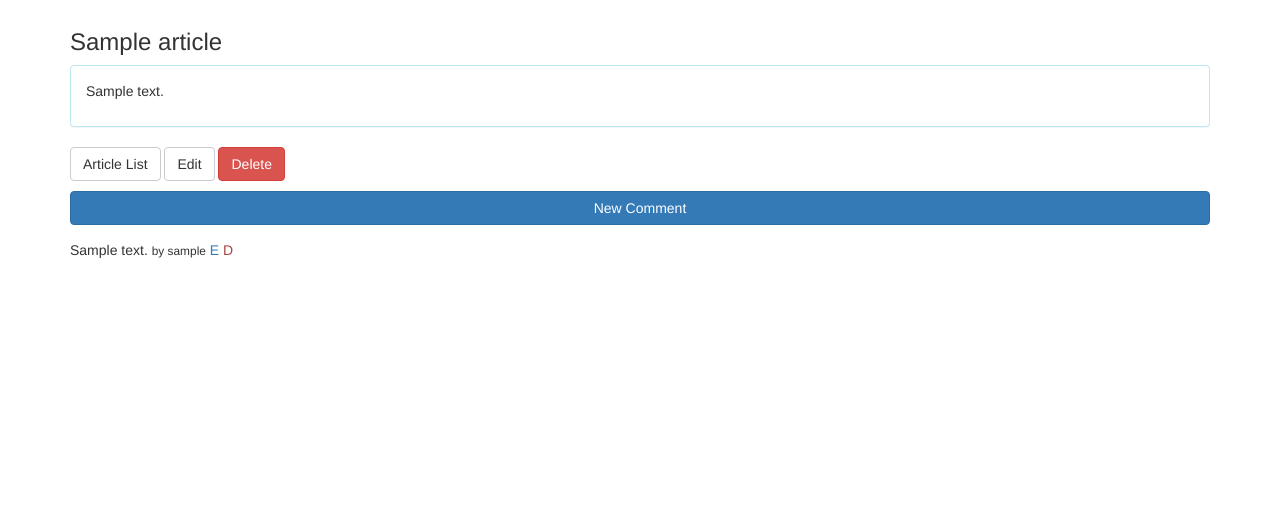
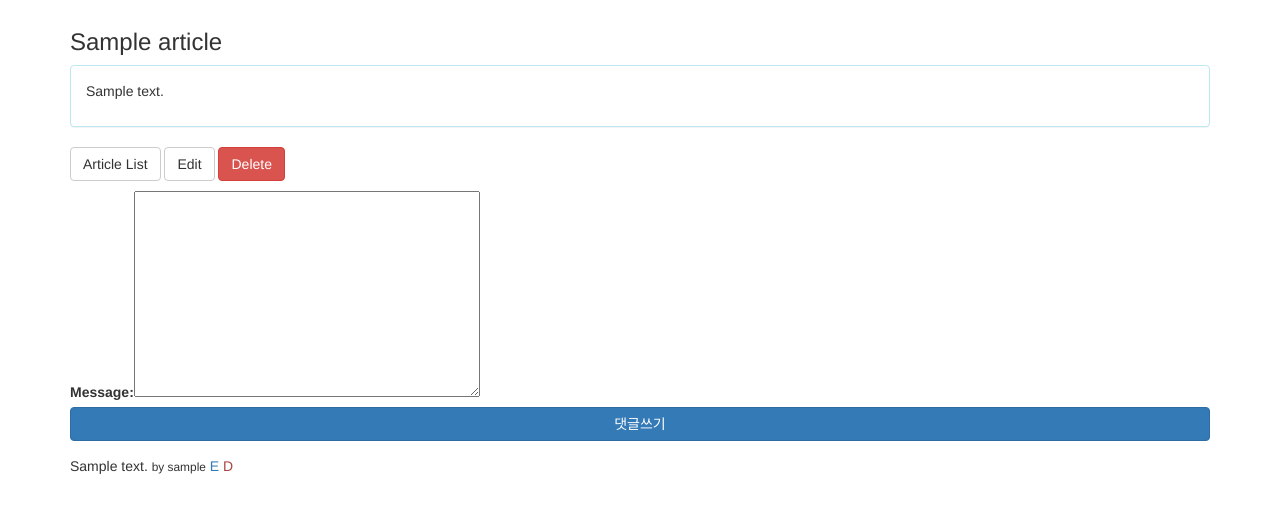
Before and after one commit to yooncobra/programming4th, a Django app: a page that uses publisher/magazine/templates/magazine/article_detail.html in a window 1280 px wide. Shown: the part 51-564 px from the top of the page. Run offline with Django 3.2, Linux system fonts and the light colour scheme; tables that the repository leaves empty hold one stand-in row (values such as "Sample post"); some libraries are stand-ins or nearby versions.

Commit message:
magazine:post_detail 뷰내에서 댓글쓰기폼 적용

```diff
--- a/publisher/magazine/templates/magazine/article_detail.html
+++ b/publisher/magazine/templates/magazine/article_detail.html
@@ -25,7 +25,15 @@
                 </a>
             </p>
 
+            <form action="{% url "magazine:comment_new" article.pk %}" method="post">
+                {% csrf_token %}
+                {{ comment_form }}
+                <input type="submit" value="댓글쓰기" class="btn btn-block btn-primary" />
+            </form>
+
+            <!--
             <p><a href="{% url "magazine:comment_new" article.pk %}" class="btn btn-primary btn-block">New Comment</a></p>
+            -->
 
             {% for comment in article.comment_set.all %}
                 <div class="media">
--- a/publisher/magazine/views.py
+++ b/publisher/magazine/views.py
@@ -57,6 +57,7 @@ def article_detail(request, pk):
     article = get_object_or_404(Article, pk=pk)
     return render(request, 'magazine/article_detail.html', {
         'article': article,
+        'comment_form': CommentForm(),
     })
 
 
```
